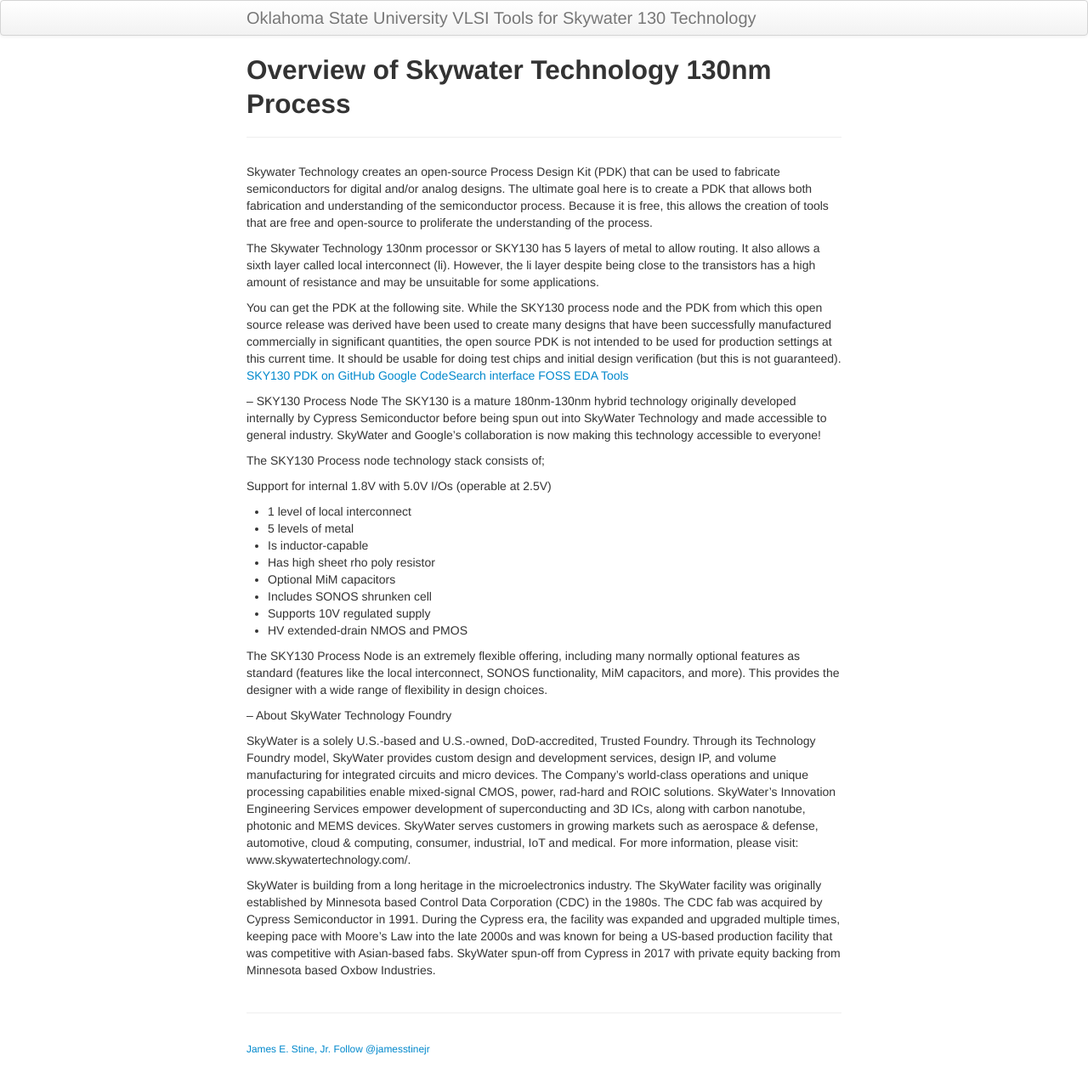
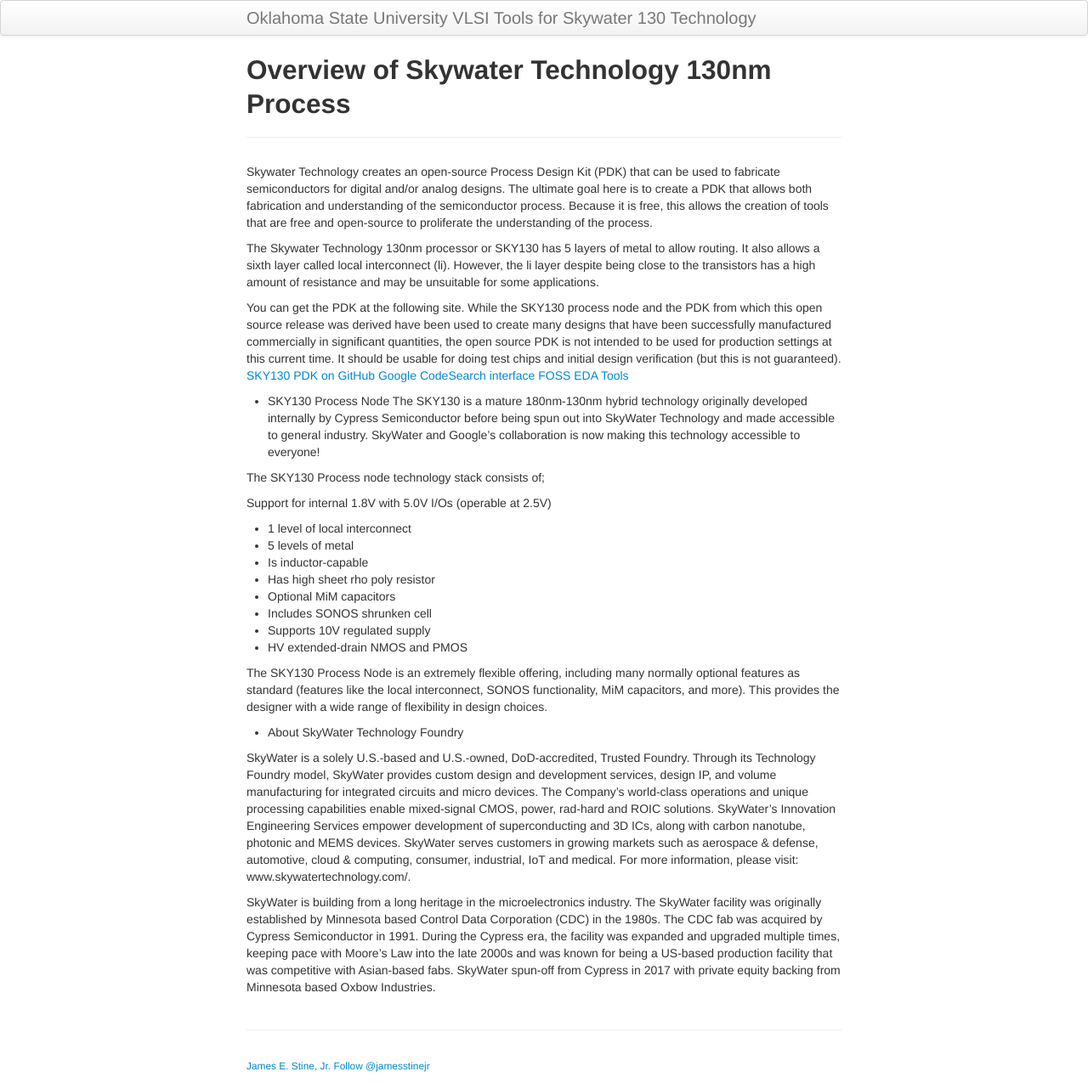
Before and after one commit to stineje/stineje.github.io, a Jekyll site: the page built from pages/overview.md, in a window 1280 px wide. Shown: the whole page at 85% size. Built offline with Jekyll 4.4.1, drawn with Linux system fonts in a browser that asks for light colours; comment, search, counter and statistics services are not loaded.

Commit message:
Resources

```diff
--- a/pages/overview.md
+++ b/pages/overview.md
@@ -28,7 +28,7 @@
 [Google CodeSearch interface](https://cs.opensource.google/skywater-pdk)
 [FOSS EDA Tools](https://foss-eda-tools.googlesource.com/skywater-pdk/)
 
--- SKY130 Process Node
+- SKY130 Process Node
 The SKY130 is a mature 180nm-130nm hybrid technology originally
 developed internally by Cypress Semiconductor before being spun out
 into SkyWater Technology and made accessible to general
@@ -53,7 +53,7 @@
 provides the designer with a wide range of flexibility in design
 choices.
 
--- About SkyWater Technology Foundry
+- About SkyWater Technology Foundry
 
 SkyWater is a solely U.S.-based and U.S.-owned, DoD-accredited,
 Trusted Foundry. Through its Technology Foundry model, SkyWater
```
